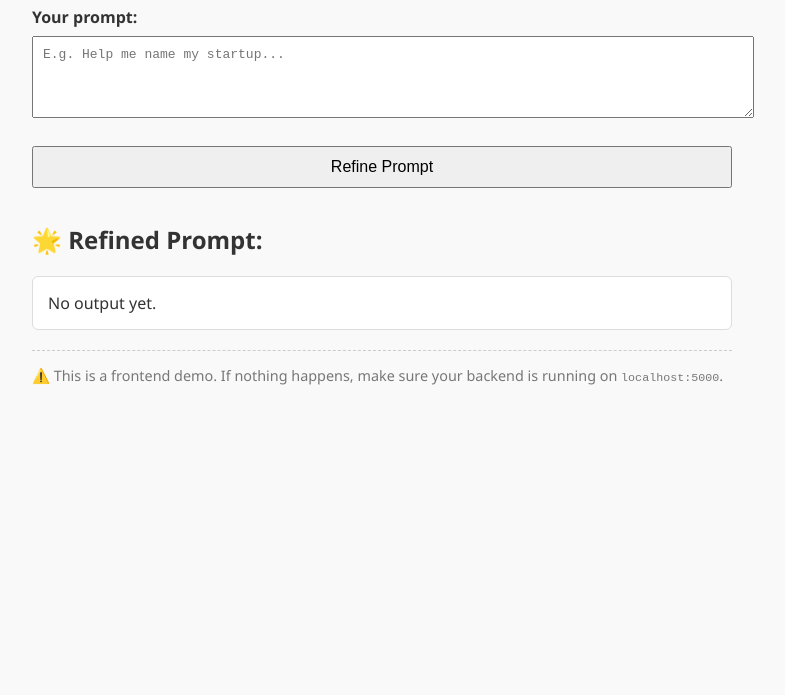
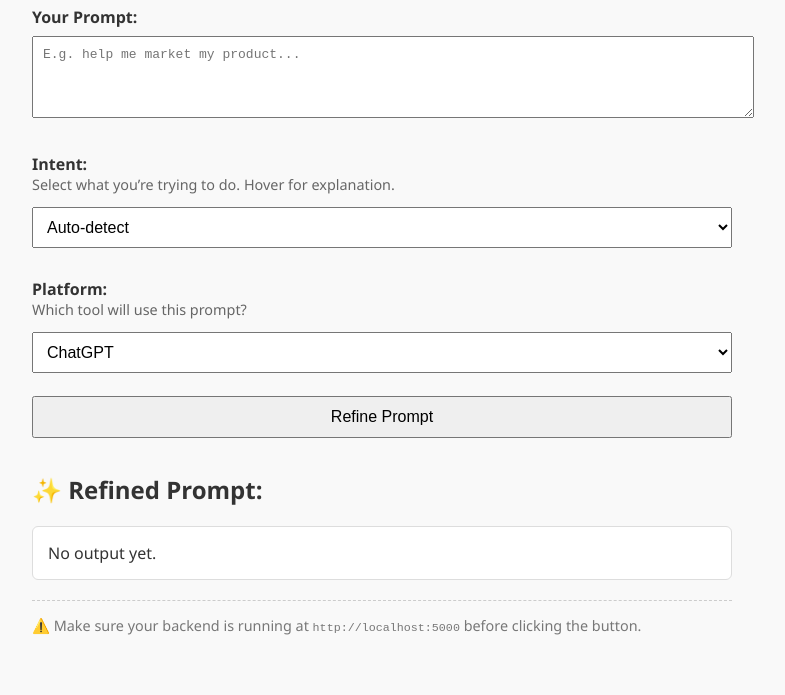
Before and after one commit to beyzabetulcelik/prompt-refiner, a plain HTML site: page index.html in a window 1280 px wide. Shown: the part 140-835 px from the top of the page, without its empty margins (258-1043 px from the left). Before the commit the page ends 800 px from the top, so only its background shows below. Drawn offline with Linux system fonts and the light colour scheme.

Commit message:
index.html

```diff
--- a/index.html
+++ b/index.html
@@ -3,7 +3,7 @@
 <head>
   <meta charset="UTF-8" />
   <meta name="viewport" content="width=device-width, initial-scale=1.0"/>
-  <title>Prompt Refiner</title>
+  <title>Prompt Refiner – Rewrite Prompts Like an Expert</title>
   <style>
     body {
       font-family: 'Segoe UI', sans-serif;
@@ -22,7 +22,7 @@
       margin-top: 15px;
       display: block;
     }
-    textarea, button {
+    textarea, select, button {
       width: 100%;
       padding: 10px;
       margin-top: 8px;
@@ -43,36 +43,65 @@
       border-top: 1px dashed #ccc;
       padding-top: 15px;
     }
+    small {
+      font-size: 0.9em;
+      color: #666;
+      display: block;
+      margin-bottom: 5px;
+    }
   </style>
 </head>
 <body>
-  <h1>Prompt Refiner</h1>
+  <h1>🛠️ Prompt Refiner</h1>
 
-  <label for="prompt">Your prompt:</label>
-  <textarea id="prompt" rows="4" placeholder="E.g. Help me name my startup..."></textarea>
+  <label for="prompt">Your Prompt:</label>
+  <textarea id="prompt" rows="4" placeholder="E.g. help me market my product..."></textarea>
+
+  <label for="intent">Intent:</label>
+  <small>Select what you’re trying to do. Hover for explanation.</small>
+  <select id="intent">
+    <option value="" title="Let the system automatically detect what you're trying to do">Auto-detect</option>
+    <option value="get_info" title="Ask a clear and specific question to get factual information">Get Information</option>
+    <option value="write_email" title="Reframe your message as a polished, professional email">Write an Email</option>
+    <option value="fix_problem" title="State your issue clearly so the system can help troubleshoot it">Fix a Problem</option>
+    <option value="generate_code" title="Turn your request into a code-generation prompt">Generate Code</option>
+    <option value="midjourney_prompt" title="Describe a visual scene for image generation tools like Midjourney">Midjourney Prompt</option>
+    <option value="explain" title="Ask the system to explain a concept clearly and simply">Explain Something</option>
+    <option value="creative_idea" title="Request creative ideas, such as names, projects, or slogans">Get Creative Ideas</option>
+  </select>
+
+  <label for="platform">Platform:</label>
+  <small>Which tool will use this prompt?</small>
+  <select id="platform">
+    <option value="ChatGPT" title="Text-based assistant powered by OpenAI">ChatGPT</option>
+    <option value="Midjourney" title="AI-powered visual art generation tool">Midjourney</option>
+    <option value="Suno" title="AI music generation platform using text prompts">Suno</option>
+  </select>
 
   <button onclick="refinePrompt()">Refine Prompt</button>
 
-  <h2>🌟 Refined Prompt:</h2>
+  <h2>✨ Refined Prompt:</h2>
   <div id="output">No output yet.</div>
 
   <div class="note">
-    ⚠️ This is a frontend demo. If nothing happens, make sure your backend is running on <code>localhost:5000</code>.
+    ⚠️ Make sure your backend is running at <code>http://localhost:5000</code> before clicking the button.
   </div>
 
   <script>
     async function refinePrompt() {
       const prompt = document.getElementById("prompt").value;
+      const intent = document.getElementById("intent").value;
+      const platform = document.getElementById("platform").value;
 
       try {
         const response = await fetch("http://localhost:5000/api/refine", {
           method: "POST",
           headers: { "Content-Type": "application/json" },
-          body: JSON.stringify({ prompt })
+          body: JSON.stringify({ prompt, intent, platform })
         });
 
         const data = await response.json();
-        document.getElementById("output").innerText = data.refined || "No refined prompt returned.";
+        document.getElementById("output").innerText = data.refined || "⚠️ No refined prompt returned.";
       } catch (err) {
         document.getElementById("output").innerText = "🚨 Connection error. Is the backend server online?";
       }
```
